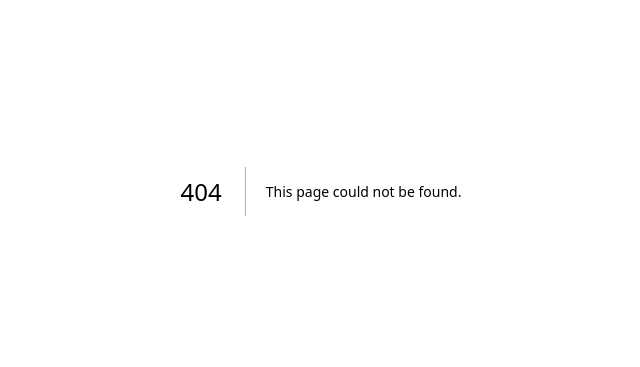
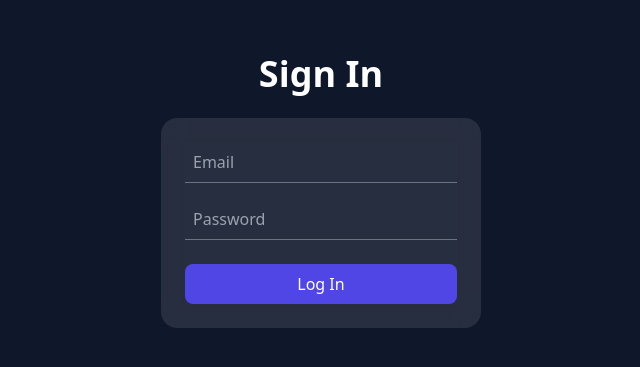
Before and after one commit to triakshasingh/schematic_sense, a Next.js app in the folder frontend/: page /login in a window 1280 px wide. Before the commit this address had no page. Shown: the part 209-576 px from the top of the page, without its empty margins (319-959 px from the left). Built offline with nearby package versions, Linux system fonts and the light colour scheme.

Commit message:
Revamp frontend with Apple-style design, tagline, and login page

```diff
--- /dev/null
+++ b/frontend/app/dashboard/page.tsx
@@ -0,0 +1,9 @@
+"use client";
+export default function Dashboard() {
+  return (
+    <main className="flex flex-col items-center justify-center min-h-screen bg-[#0f172a] text-white">
+      <h1 className="text-4xl font-bold mb-4">Welcome to SchematicSense</h1>
+      <p className="text-gray-400">Your AI schematic analyzer will appear here soon.</p>
+    </main>
+  );
+}
--- /dev/null
+++ b/frontend/app/login/page.tsx
@@ -0,0 +1,44 @@
+"use client";
+import { useState } from "react";
+import { useRouter } from "next/navigation";
+
+export default function Login() {
+  const [email, setEmail] = useState("");
+  const [password, setPassword] = useState("");
+  const router = useRouter();
+
+  const handleLogin = (e: React.FormEvent) => {
+    e.preventDefault();
+    if (email === "test@example.com" && password === "1234") {
+      router.push("/dashboard");
+    } else {
+      alert("Invalid credentials. Try test@example.com / 1234");
+    }
+  };
+
+  return (
+    <div className="flex flex-col items-center justify-center min-h-screen bg-[#0f172a] text-white">
+      <h1 className="text-4xl font-bold mb-6">Sign In</h1>
+      <form onSubmit={handleLogin} className="w-80 bg-white/10 p-6 rounded-2xl backdrop-blur-md">
+        <input
+          type="email"
+          placeholder="Email"
+          className="w-full p-2 mb-4 bg-transparent border-b border-gray-500 outline-none"
+          onChange={(e) => setEmail(e.target.value)}
+        />
+        <input
+          type="password"
+          placeholder="Password"
+          className="w-full p-2 mb-6 bg-transparent border-b border-gray-500 outline-none"
+          onChange={(e) => setPassword(e.target.value)}
+        />
+        <button
+          type="submit"
+          className="w-full py-2 bg-indigo-600 rounded-lg hover:bg-indigo-500 transition-all"
+        >
+          Log In
+        </button>
+      </form>
+    </div>
+  );
+}
--- a/frontend/app/page.tsx
+++ b/frontend/app/page.tsx
@@ -1,10 +1,43 @@
-import UploadCard from "../components/UploadCard";
+"use client";
+import { motion } from "framer-motion";
+import Link from "next/link";
 
 export default function Home() {
   return (
     <main className="flex flex-col items-center justify-center min-h-screen bg-gradient-to-br from-[#0f172a] via-[#1e1b4b] to-[#0c4a6e] text-white">
-      <UploadCard />
-      <footer className="mt-20 text-gray-400 text-sm">© 2025 SchematicSense AI</footer>
+      <motion.h1
+        initial={{ opacity: 0, y: -30 }}
+        animate={{ opacity: 1, y: 0 }}
+        transition={{ duration: 1 }}
+        className="text-6xl font-semibold mb-6"
+      >
+        SchematicSense
+      </motion.h1>
+
+      <motion.p
+        initial={{ opacity: 0 }}
+        animate={{ opacity: 1 }}
+        transition={{ delay: 0.5 }}
+        className="text-lg text-gray-300 max-w-xl text-center mb-8"
+      >
+        AI-powered schematic analysis for smarter circuit design.
+      </motion.p>
+
+      <Link
+        href="/login"
+        className="px-6 py-3 bg-white/10 backdrop-blur-md rounded-full border border-white/20 hover:bg-white/20 transition-all"
+      >
+        Get Started
+      </Link>
+
+      <motion.footer
+        initial={{ opacity: 0 }}
+        animate={{ opacity: 1 }}
+        transition={{ delay: 1.2 }}
+        className="absolute bottom-6 text-sm text-gray-500"
+      >
+        Made by Triaksha Singh © 2025
+      </motion.footer>
     </main>
   );
 }
```
Also changed, not shown: frontend/package.json (+7 -0 lines), 1 other file (tests, documents, lock files or other folders).
